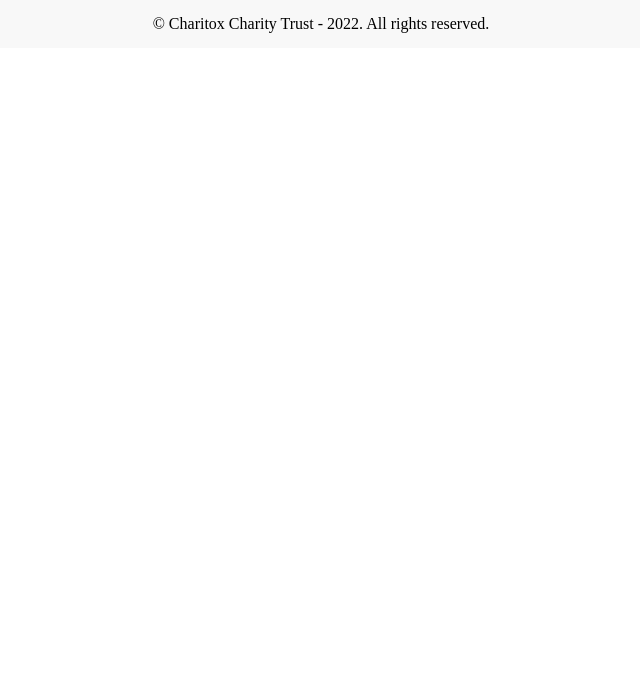
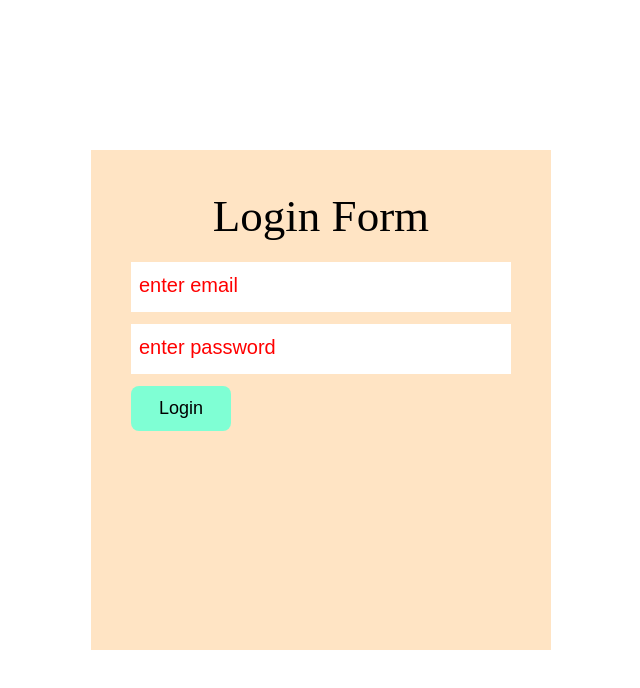
Before and after one commit to kaderabdul79/charitox, a React (Create React App) app: page /login in a window 1280 px wide. Shown: the top 688 px of the page, without its empty margins (319-959 px from the left). Built offline with nearby package versions, Linux system fonts and the light colour scheme; a web font is replaced by a local one.

Commit message:
designing the login form

```diff
--- a/src/App.js
+++ b/src/App.js
@@ -7,6 +7,7 @@ import Header from './components/Header';
 import NewsFeeds from './components/NewsFeeds';
 import AllEvents from './Pages/AllEvents';
 import Homepage from './Pages/Homepage';
+import Login from './Pages/Login';
 
 function App() {
   return (
@@ -17,10 +18,11 @@ function App() {
           <Route exact path="/"><Homepage></Homepage></Route>
           <Route path="/home"><Homepage></Homepage></Route>
           <Route path="/events"><AllEvents></AllEvents></Route>
+          <Route path="/login"><Login></Login></Route>
 
         </Switch>
       </BrowserRouter>
-      <Footer></Footer>
+      {/* <Footer></Footer> */}
     </div>
   );
 }
--- /dev/null
+++ b/src/Pages/Login.js
@@ -0,0 +1,19 @@
+import React from 'react';
+import '../styles/Login.css';
+
+const Login = () => {
+    return (
+        <div className='formlogin'>
+            <div className="loginform">
+                <div className="login">Login Form</div>
+                <form class="form">
+                    <div className='email'><input type="email" name="email" value="" placeholder='enter email'></input></div>
+                    <div className='password'><input type="password" name="password" value="" placeholder='enter password'></input></div>
+                    <div className="submit"><input type="submit" value="Login" /></div>
+                </form>
+            </div>
+        </div>
+    );
+};
+
+export default Login;
--- a/src/components/Nav.js
+++ b/src/components/Nav.js
@@ -22,6 +22,7 @@ const Nav = () => {
                         <li><Link to="/pages">Pages</Link></li>
                         <li><Link to="/news">News</Link></li>
                         <li><Link to="/contact">Contact</Link></li>
+                        <li><Link to="/login">Login</Link></li>
                     </ul>
                 </div>
             </nav>
--- /dev/null
+++ b/src/styles/Login.css
@@ -0,0 +1,57 @@
+.formlogin{
+    background-color: rgb(255, 255, 255);
+    height: 100vh;
+    width: 100%;
+    position: relative;
+}
+.loginform{
+    width: 460px;
+    height: 500px;
+    padding: 40px;
+    position: absolute;
+    left: 50%;
+    top: 50%;
+    transform: translate(-50%,-50%);
+    background-color: bisque;
+}
+.login{
+    text-align: center;
+    font-size: 45px;
+    margin-bottom: 20px;
+}
+.form{
+
+}
+input[type="email"],
+input[type="password"] {
+    width: 100%;
+    height: 50px;
+    padding: 8px;
+    border: 0;
+}
+input[type="email"],
+input[type="password"]:focus{
+    border: none;
+}
+.email,.password{
+    margin: 12px 0px;
+}
+::placeholder {
+    color: red;
+    font-size: 20px;
+  }
+.password{
+
+}
+.password{
+
+}
+input[type="submit"] {
+    width: 100px;
+    height: 45px;
+    padding: 10px;
+    font-size: 18px;
+    background-color: aquamarine;
+    border: none;
+    border-radius: 8px;
+}
```
